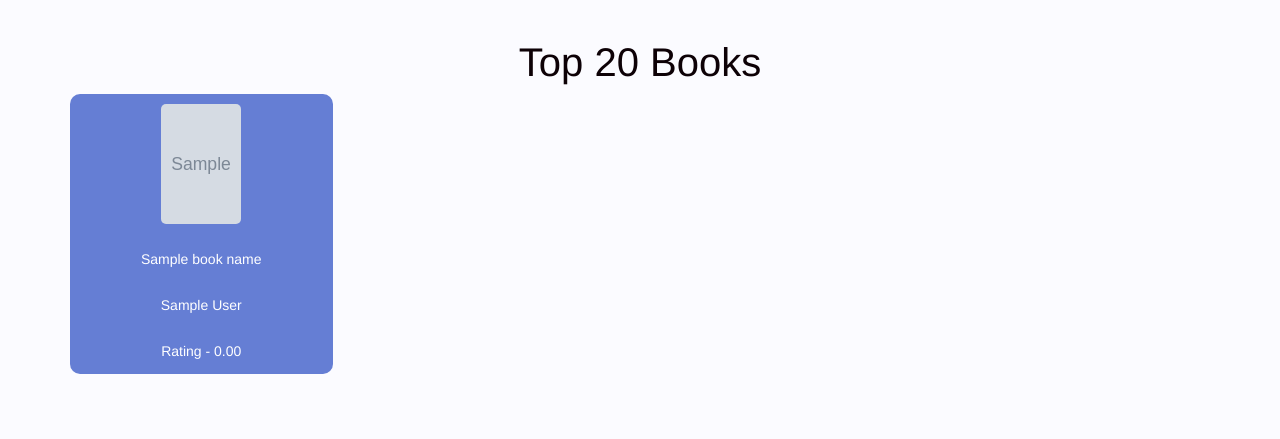
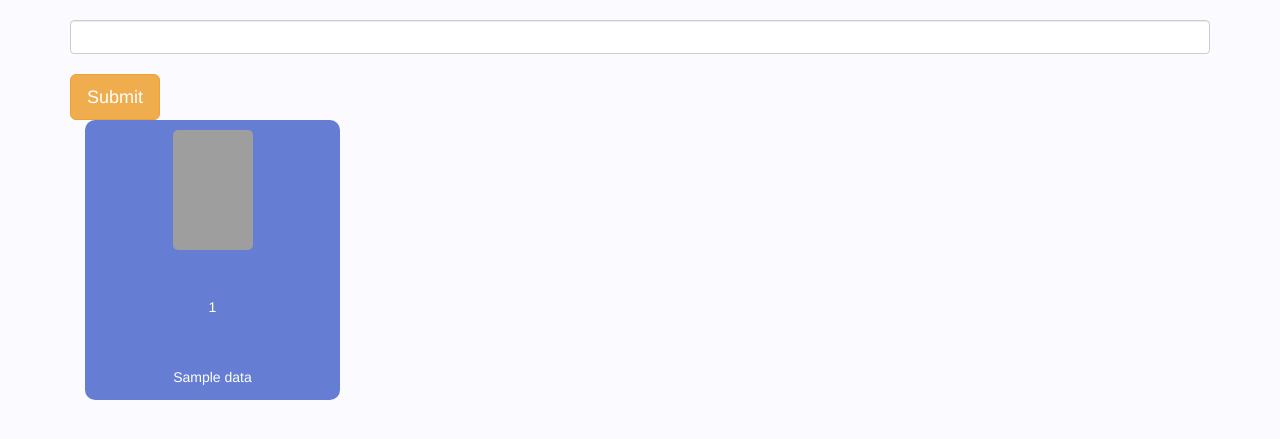
Before and after one commit to sanskriti2005/book-recommender, a Flask app: template templates/index.html in a window 1280 px wide. Shown: the part 52-491 px from the top of the page. Run offline with Flask 3, Linux system fonts and the light colour scheme; the template is opened without the code that fills it: most values are stand-ins (such as "Sample title", 1, 10 or a date in 2020); grey boxes marked "Sample" are stand-in pictures; parts of the project's set-up code (start-up, migrations or seed data) failed here and were passed over; grey boxes are pictures that could not be loaded.

Commit message:
basic functionality built

```diff
--- a/app.py
+++ b/app.py
@@ -1,9 +1,17 @@
-from flask import Flask, render_template, url_for
+from flask import Flask, render_template, url_for, request
+import numpy as numpy
+from scipy.sparse import csr_matrix
+from sklearn.neighbors import NearestNeighbors
 import pandas as pandas
+import requests
 import pickle
 
 
 top_20_books = pickle.load(open('top-20-books.pkl', 'rb'))
+books_pt = pickle.load(open('books_pt.pkl', 'rb'))
+books = pickle.load(open('books.pkl', 'rb'))
+knn = pickle.load(open('knn.pkl', 'rb'))
+
 
 app = Flask(__name__)
 
@@ -15,5 +23,35 @@ def index():
                            image=list(top_20_books['Image-URL-M'].values),
                            rating=list(top_20_books['avg-rating'].values))
 
+@app.route('/recommend_books', methods=['post'])
+def recommend():
+    user_input = request.form.get('user_input')
+    # Ensure the book exists in books_pt
+    if user_input not in books_pt.index:
+        print(f"Error: '{user_input}' not found in dataset.")
+        return f"Error: '{user_input}' not found in dataset."
+
+    # Store recommendations
+    rec_books = []
+
+    # Get nearest neighbors
+    distance, book_info = knn.kneighbors([books_pt.loc[user_input]])
+
+    # Extract recommended books and distances, excluding the first one (which is the input book itself)
+    recom_book_info = books_pt.iloc[book_info[0][1:]].index.to_list()
+
+    data = []
+    # Append book names with distances
+    for r in zip(recom_book_info):
+        item = []
+        temp_df = books[books['Book-Title'] == r[0]]
+        item.extend(list(temp_df.drop_duplicates('Book-Title')['Book-Title'].values))
+        item.extend(list(temp_df.drop_duplicates('Book-Title')['Book-Author'].values))
+        item.extend(list(temp_df.drop_duplicates('Book-Title')['Image-URL-M'].values))
+
+        data.append(item)
+
+    return render_template('index.html', data=data)
+
 if __name__ == "__main__":
     app.run(debug=True)
--- a/templates/index.html
+++ b/templates/index.html
@@ -29,6 +29,22 @@
     </nav>
 
     <div class="container">
+      <form action="/recommend_books" method="post">
+        <input name="user_input" type="text" class="form-control" /><br />
+        <input type="submit" class="btn btn-lg btn-warning" />
+      </form>
+      <div></div>
+      {% if data %}
+      {% for i in data %}
+      <div class="col-md-3 col-sm-6 col-xs-12">
+        <div class="book-card">
+          <img src="{{i[2]}}" alt="Coraline" />
+          <p class="text-white">{{i[0]}}</p>
+          <h4 class="text-white">{{i[1]}}</h4>
+        </div>
+      </div>
+      {% endfor %}
+      {% else %}
       <h1
         class="text-center"
         style="font-size: 40px; margin-top: 20px; color: #0d0106"
@@ -46,7 +62,7 @@
             <h4 class="text-white">Rating - {{ "%.2f"|format(rating[i]) }}</h4>
           </div>
         </div>
-        {% endfor %}
+        {% endfor %} {% endif %}
       </div>
     </div>
   </body>
```
Also changed, not shown: 3 other files.
